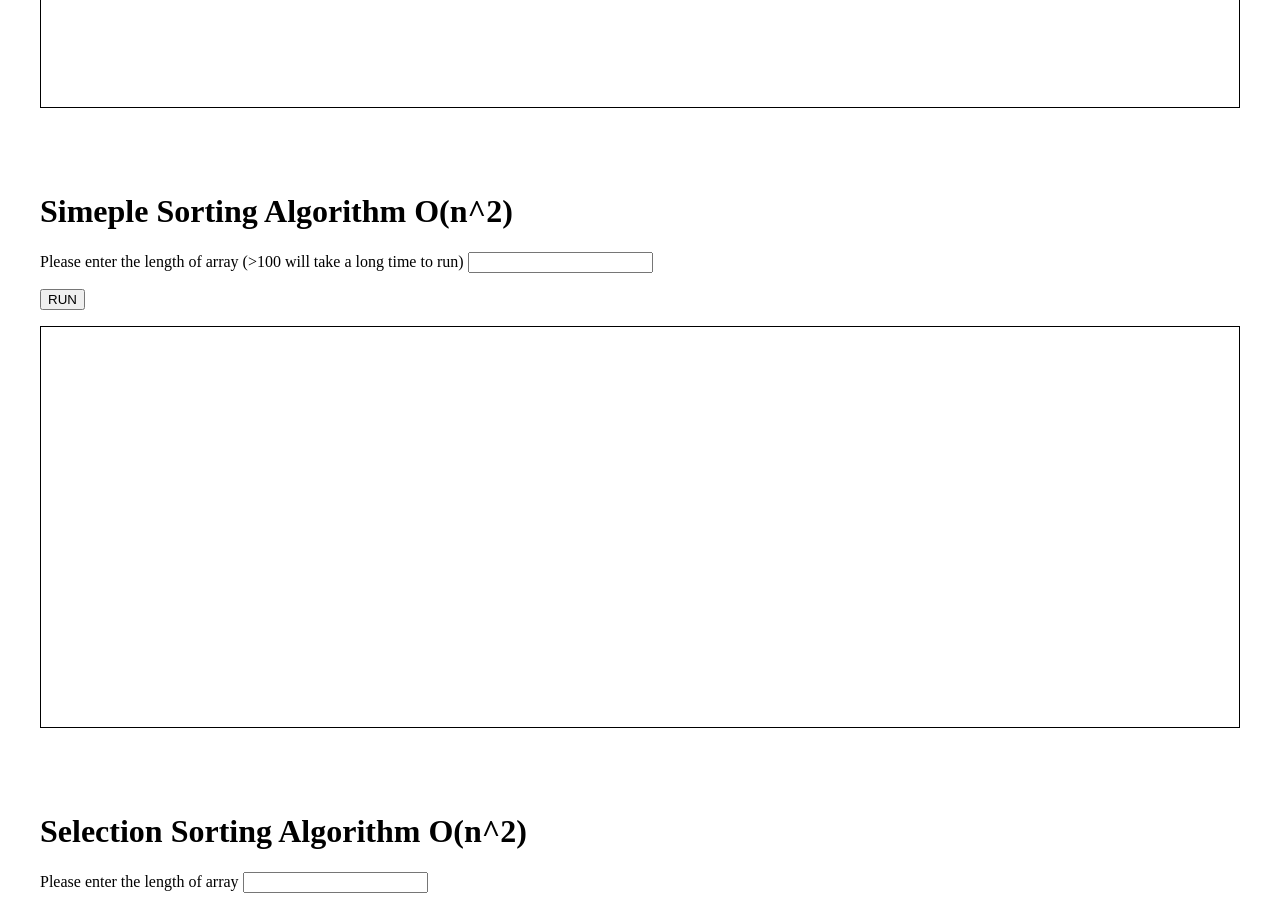
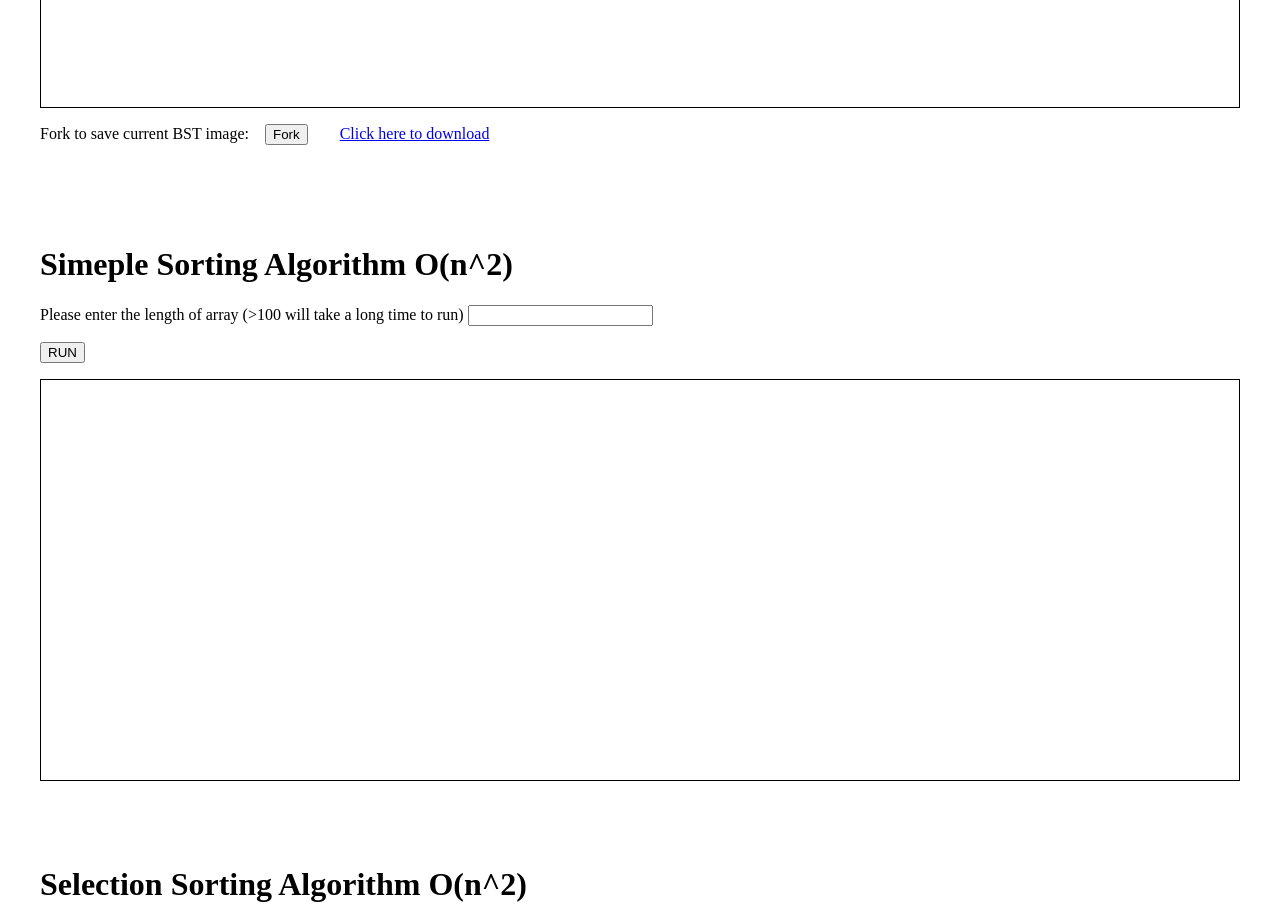
Before and after one commit to AidenKwong/algo, a React (Create React App) app: page / in a window 1280 px wide. Shown: the part 1120-2027 px from the top of the page. Built offline with nearby package versions, Linux system fonts and the light colour scheme.

Commit message:
add BST.svg download function

```diff
--- a/src/components/binary_tree/BSTViz.js
+++ b/src/components/binary_tree/BSTViz.js
@@ -19,7 +19,9 @@ const myLink = (d) => {
 const BSTViz = () => {
   const [number, setNumber] = useState(0);
   const [output, setOutput] = useState(BSTTemplate);
+  const [downloadURL, setDownloadURL] = useState("#");
   const containerRef = useRef();
+  const svgRef = useRef();
 
   const handleOnChange = (e) => {
     setNumber(e.target.value);
@@ -28,6 +30,19 @@ const BSTViz = () => {
   const handleRun = (e) => {
     e.preventDefault();
     runBuildTree(number);
+  };
+
+  const handleFork = () => {
+    const svgEl = svgRef.current;
+    svgEl.setAttribute("xmlns", "http://www.w3.org/2000/svg");
+    var svgData = svgRef.current.outerHTML;
+    var preface = '<?xml version="1.0" standalone="no"?>\r\n';
+    var svgBlob = new Blob([preface, svgData], {
+      type: "image/svg+xml;charset=utf-8",
+    });
+    var svgUrl = URL.createObjectURL(svgBlob);
+    setDownloadURL(svgUrl);
+    alert("BST.svg forked");
   };
 
   const runBuildTree = (n) => {
@@ -104,8 +119,16 @@ const BSTViz = () => {
         ref={containerRef}
         style={{ display: "flex", justifyContent: "center" }}
       >
-        <svg id="BSTViz" />
+        <svg id="BSTViz" ref={svgRef} />
       </div>
+      <span>{"Fork to save current BST image:"}</span>
+
+      <button style={{ margin: "1rem" }} onClick={handleFork}>
+        Fork
+      </button>
+      <a style={{ margin: "1rem" }} href={downloadURL} download="BST.svg">
+        Click here to download
+      </a>
     </div>
   );
 };
```
